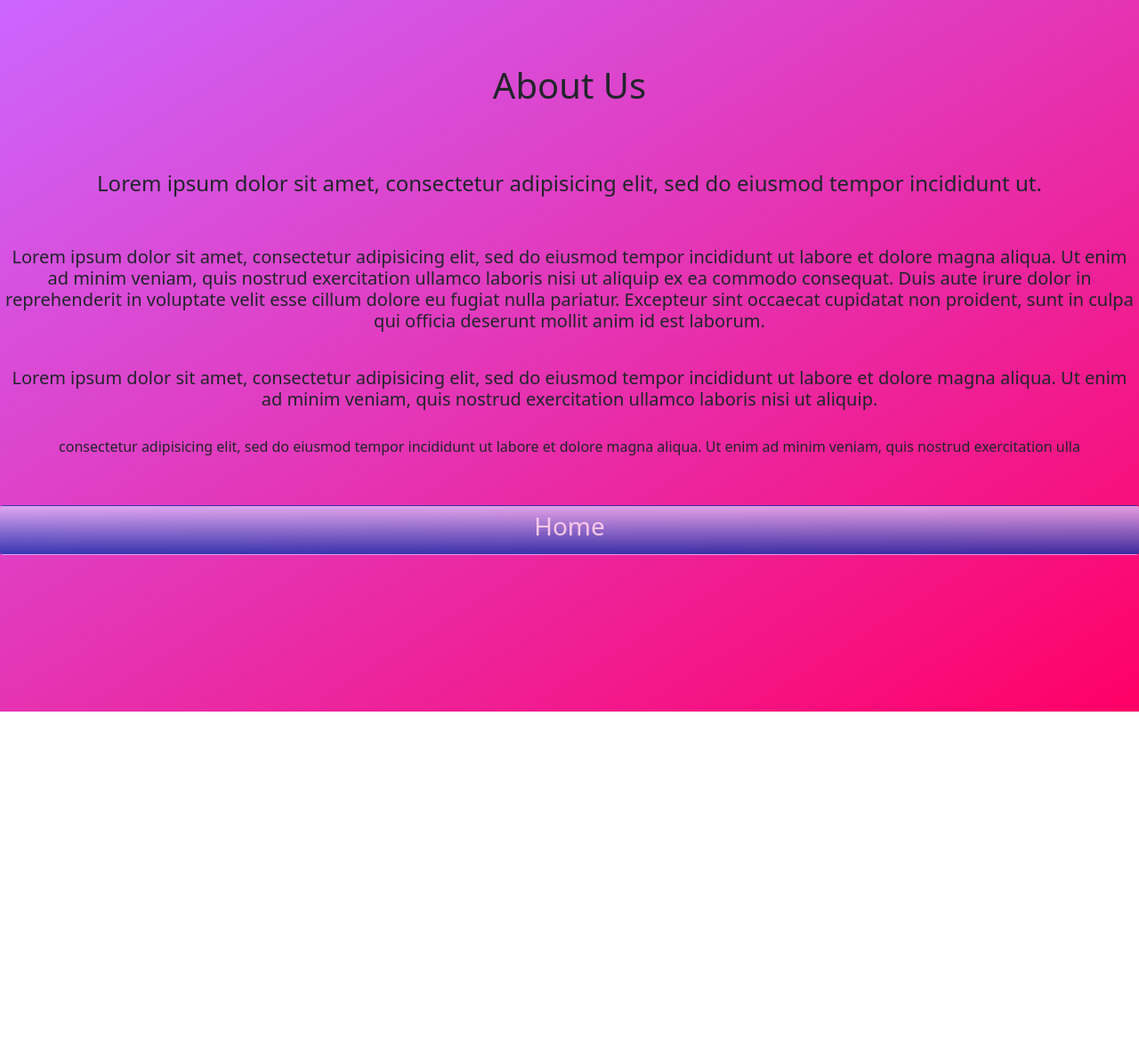
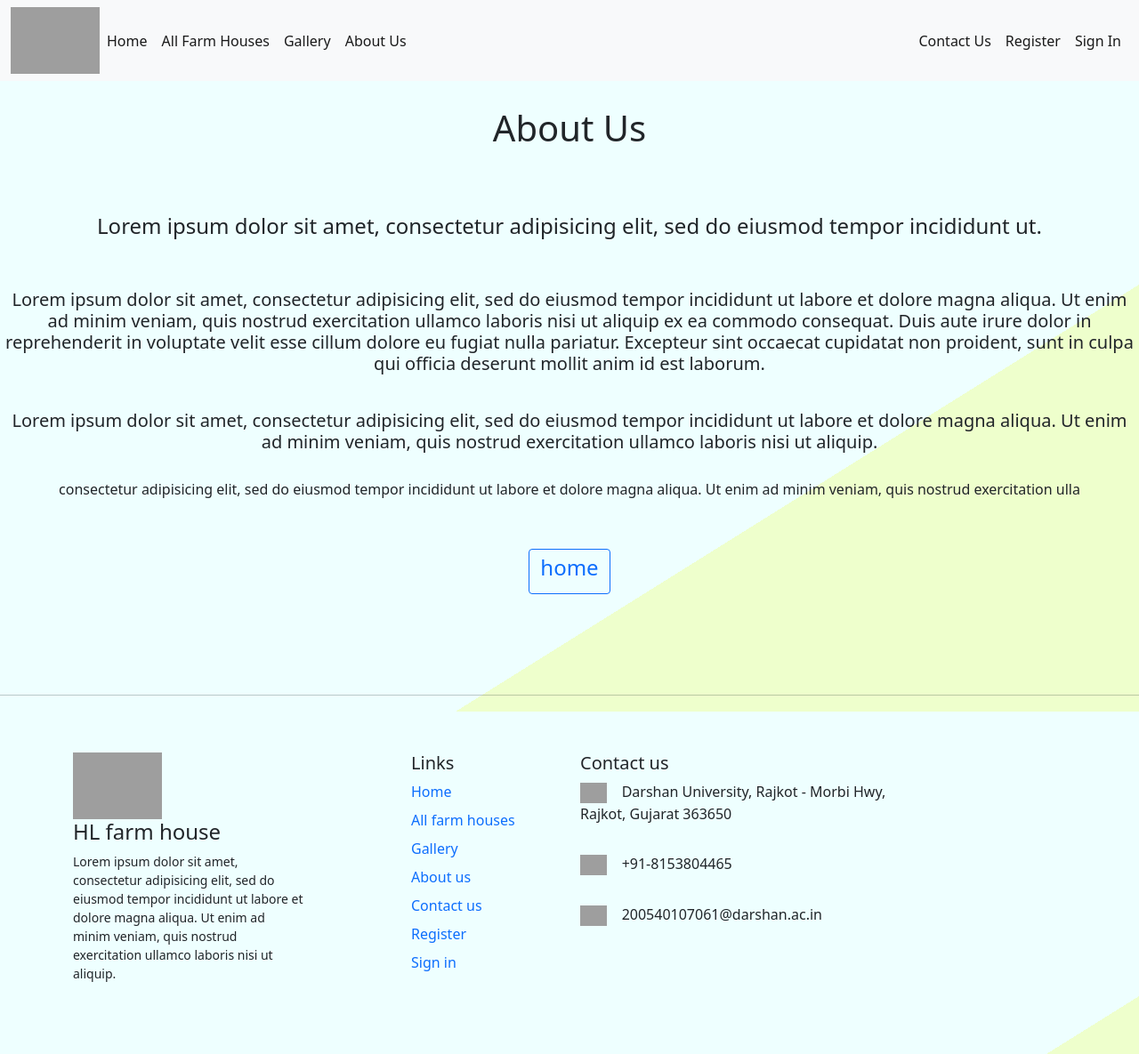
Before and after one commit to hirenlakhatariya/farmhousebooking, a plain HTML site: page about.html in a window 1280 px wide. Shown: the whole page at 89% size. Before the commit the page ends 800 px from the top, so only its background shows below. Drawn offline with nearby package versions, Linux system fonts and the light colour scheme; grey boxes are pictures that could not be loaded.

Commit message:
Update about.html

```diff
--- a/about.html
+++ b/about.html
@@ -11,13 +11,56 @@
     <title>About Us</title>
     <style type="text/css">
       body{
-        background: linear-gradient(to bottom right, #cc66ff 0%, #ff0066 100%);
+            background: linear-gradient(to bottom right, #eeffff 70%, #ffee0066 10%, #eeffcc 20%);
             background-repeat: no-repeat;
             background-attachment: fixed;
-      }
+
+        }
     </style>
   </head>
-  <body><br/><br/><br/>
+  <body>
+    <nav class="navbar navbar-expand-lg navbar-light bg-light fixed-top">
+  <div class="container-fluid">
+    <img src="https://cdn.dribbble.com/users/4998330/screenshots/11387682/hl_4x.png" width="100vh">
+    <button class="navbar-toggler" type="button" data-bs-toggle="collapse" data-bs-target="#navbarSupportedContent" aria-controls="navbarSupportedContent" aria-expanded="false" aria-label="Toggle navigation">
+      <span class="navbar-toggler-icon"></span>
+    </button>
+    <div class="collapse navbar-collapse" id="navbarSupportedContent">
+      <ul class="navbar-nav me-auto mb-2 mb-lg-0">
+        <li class="nav-item">
+          <a class="nav-link active" aria-current="page" href="index.html"> Home </a>
+        </li>
+
+        <li class="nav-item">
+          <a class="nav-link active btn-hover-bg-shade-amount:15%;" href="all-1.html"> All Farm Houses </a>
+        </li>
+         <li class="nav-item">
+          <a class="nav-link active" href="gallery.html"> Gallery </a>
+        </li>
+        <li class="nav-item">
+          <a class="nav-link active" href="about.html">About Us </a>
+        </li>
+
+      </ul>
+      <form class="d-flex">
+        <ul class="navbar-nav me-auto mb-2 mb-lg-0">
+           <li class="nav-item">
+          <a class="nav-link active" href="contact.html"> Contact Us </a>
+        </li>
+        <li class="nav-item">
+          <a class="nav-link active" href="register.html"> Register </a>
+        </li>
+        <li class="nav-item">
+          <a class="nav-link active" href="signin.html"> Sign In </a>
+        </li>
+        </ul>
+      </form>
+    </div>
+  </div>
+</nav>
+
+
+<br/><br/><br/><br/><br/>
 <h1 style=" text-align: center;" >About Us</h1>
 <br/>
 <br/>
@@ -40,9 +83,60 @@ tempor incididunt ut labore et dolore magna aliqua. Ut enim ad minim veniam,
 quis nostrud exercitation ulla</h6>
 
 <br/><br/>
- <div class="d-grid gap-2" class="mx-auto">
-  <button class="btn opacity-75" type="button" style="background: -webkit-linear-gradient(#dfcaff, #0034ab);"><h3><a href="all-1.html" style="text-decoration: none; color: white;"><a href="index.html" style="color: white; text-decoration: none;">Home</a></a></h3></button>
-</div>
+
+
+<table align="center">
+  <tr>
+    <td> <div style="align-content: center;"><a href="index.html" style="text-decoration: none;"><button type="button" class="btn btn-outline-primary" style="text-align: center;"><h4>home</h4></button></a></div></td>
+  </tr>
+</table>
+<br/>
+<br/>
+<br/>
+<br/>
+<hr/>
+
+<div class="container py-5">
+    <div class="row">
+      <div class="col-lg-3 mb-3">
+        <img src="https://cdn.dribbble.com/users/4998330/screenshots/11387682/hl_4x.png" width="100vh">
+        </a><h4>HL farm house</h4>
+
+        <ul class="list-unstyled small text-muted-light">
+          <li class="mb-2">Lorem ipsum dolor sit amet, consectetur adipisicing elit, sed do eiusmod
+          tempor incididunt ut labore et dolore magna aliqua. Ut enim ad minim veniam,
+          quis nostrud exercitation ullamco laboris nisi ut aliquip.</li>
+        </ul>
+      </div>
+      <div class="col-4 col-lg-2 offset-lg-1 mb-3">
+        <h5>Links</h5>
+        <ul class="list-unstyled" style="text-decoration: none; ">
+          <li class="mb-2"><a href="index.html" style="text-decoration: none;">Home</a></li>
+          <li class="mb-2" ><a href="all-1.html" style="text-decoration: none;">All farm houses</a></li>
+          <li class="mb-2"><a href="gallery.html" style="text-decoration: none;">Gallery</a></li>
+          <li class="mb-2"><a href="about.html" style="text-decoration: none;">About us</a></li>
+           <li class="mb-2"><a href="contact.html" style="text-decoration: none;">Contact us</a></li>
+            <li class="mb-2"><a href="register.html" style="text-decoration: none;">Register</a></li>
+            <li class="mb-2"><a href="signin.html" style="text-decoration: none;">Sign in</a></li>
+        </ul>
+      </div>
+      <div class="col-6 col-lg-4 mb-3">
+        <h5>Contact us</h5>
+        <ul class="list-unstyled">
+          <li class="mb-2" style="text-decoration: none;"><img src="https://image.flaticon.com/icons/png/512/854/854878.png" width="30vh">&nbsp;&nbsp;&nbsp; Darshan University, Rajkot - Morbi Hwy, Rajkot, Gujarat 363650</li><br/>
+          <li class="mb-2" style="text-decoration: none;"><img src="https: //image.flaticon.com/icons/png/512/561/561253.png" width="30vh">&nbsp;&nbsp;&nbsp; +91-8153804465</li><br/>
+          <li class="mb-2" style="text-decoration: none;s"><img src="https://image.flaticon.com/icons/png/512/726/726623.png" width="30vh">&nbsp;&nbsp;&nbsp; 200540107061@darshan.ac.in</li>
+
+          <li class="mb-2" style="text-decoration: none;"></li>
+        </ul>
+      </div>
+      <div class="col-4 col-lg-2 mb-3">
+
+      </div>
+
+    </div>
+  </div>
+
     <!-- Optional JavaScript; choose one of the two! -->
 
     <!-- Option 1: Bootstrap Bundle with Popper -->
@@ -53,5 +147,17 @@ quis nostrud exercitation ulla</h6>
     <script src="https://cdn.jsdelivr.net/npm/@popperjs/core@2.9.3/dist/umd/popper.min.js" integrity="sha384-eMNCOe7tC1doHpGoWe/6oMVemdAVTMs2xqW4mwXrXsW0L84Iytr2wi5v2QjrP/xp" crossorigin="anonymous"></script>
     <script src="https://cdn.jsdelivr.net/npm/bootstrap@5.1.0/dist/js/bootstrap.min.js" integrity="sha384-cn7l7gDp0eyniUwwAZgrzD06kc/tftFf19TOAs2zVinnD/C7E91j9yyk5//jjpt/" crossorigin="anonymous"></script>
     -->
+    <!-- Optional JavaScript; choose one of the two! -->
+
+    <!-- Option 1: Bootstrap Bundle with Popper -->
+    <script src="https://cdn.jsdelivr.net/npm/bootstrap@5.1.0/dist/js/bootstrap.bundle.min.js" integrity="sha384-U1DAWAznBHeqEIlVSCgzq+c9gqGAJn5c/t99JyeKa9xxaYpSvHU5awsuZVVFIhvj" crossorigin="anonymous"></script>
+
+    <!-- Option 2: Separate Popper and Bootstrap JS -->
+    <!--
+    <script src="https://cdn.jsdelivr.net/npm/@popperjs/core@2.9.3/dist/umd/popper.min.js" integrity="sha384-eMNCOe7tC1doHpGoWe/6oMVemdAVTMs2xqW4mwXrXsW0L84Iytr2wi5v2QjrP/xp" crossorigin="anonymous"></script>
+    <script src="https://cdn.jsdelivr.net/npm/bootstrap@5.1.0/dist/js/bootstrap.min.js" integrity="sha384-cn7l7gDp0eyniUwwAZgrzD06kc/tftFf19TOAs2zVinnD/C7E91j9yyk5//jjpt/" crossorigin="anonymous"></script>
+    -->
+
+
   </body>
 </html>
```
